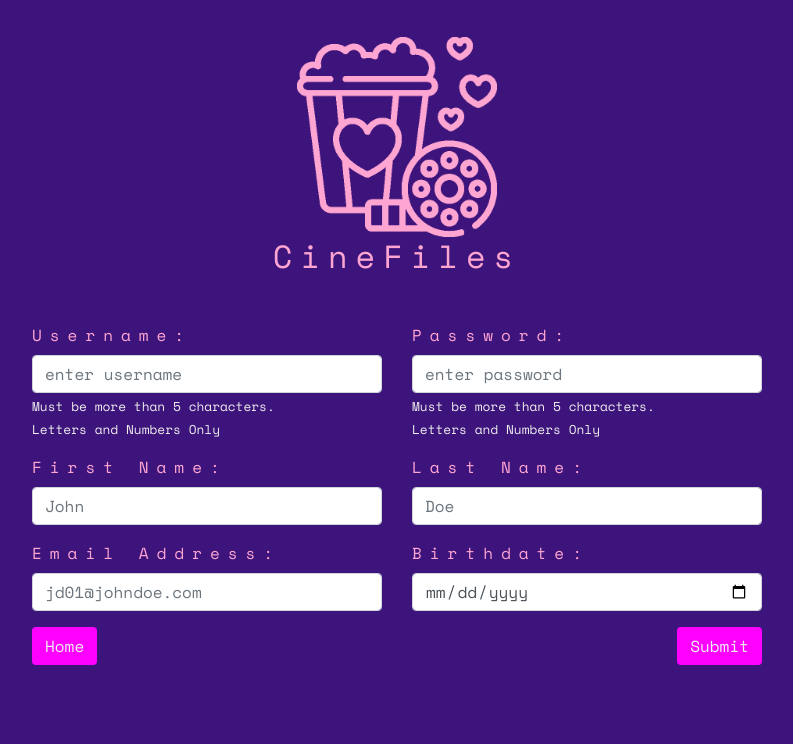
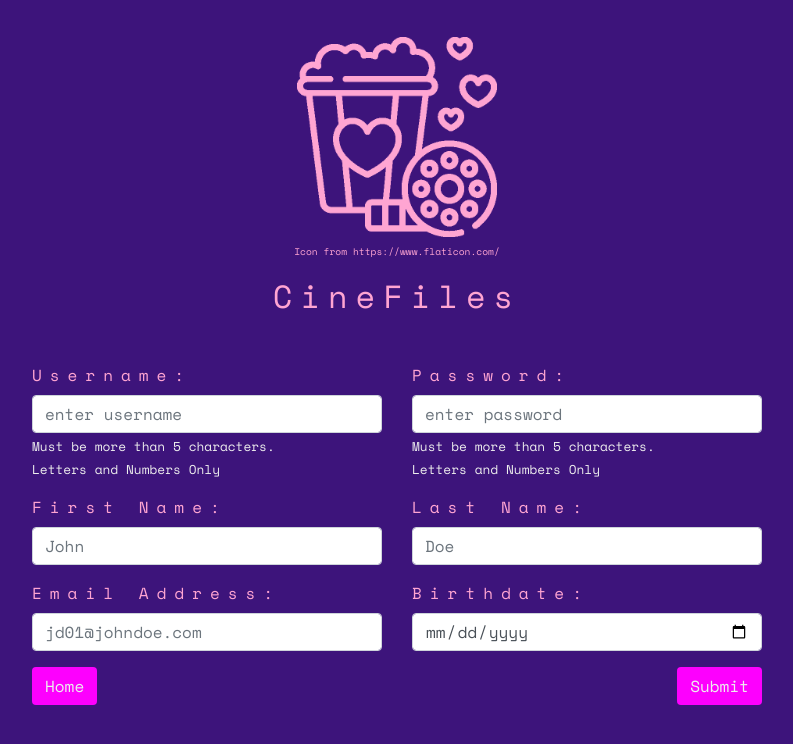
Before and after one commit to rees047/movie-client, a React (Vite) app: page /register in a window 1280 px wide. Shown: the top 744 px of the page, without its empty margins (243-1036 px from the left). Built offline with nearby package versions, Linux system fonts and the light colour scheme.

Commit message:
Updated logo URL and attr
- login, nav, register -> updated logo import syntax
- added attribution to image and css for attribution in register

```diff
--- a/src/components/login-view/login-view.jsx
+++ b/src/components/login-view/login-view.jsx
@@ -6,7 +6,8 @@ import { Row, Col, Form, Button, Image } from 'react-bootstrap';
 import { Link } from 'react-router-dom';
 
 import  './login-view.scss';
-import logo from '../../images/cinema-pink.png';
+//import logo from '../../images/cinema-pink.png';
+import logo from 'url:../../images/cinema-pink.png';
 
 export function LoginView(props){
 
--- a/src/components/navbar-view/navbar-view.jsx
+++ b/src/components/navbar-view/navbar-view.jsx
@@ -7,7 +7,8 @@ import Container from 'react-bootstrap/Container';
 import Button from 'react-bootstrap/Button';
 
 import  './navbar-view.scss';
-import logo from '../../images/cinema-pink.png';
+//import logo from '../../images/cinema-pink.png';
+import logo from 'url:../../images/cinema-pink.png';
 
 export class NavBarView extends React.Component{
 
--- a/src/components/register-view/register-view.jsx
+++ b/src/components/register-view/register-view.jsx
@@ -11,7 +11,8 @@ import Image from 'react-bootstrap/Image';
 import { Link } from 'react-router-dom';
 
 import  './register-view.scss';
-import logo from '../../images/cinema-pink.png';
+//import logo from '../../images/cinema-pink.png';
+import logo from 'url:../../images/cinema-pink.png';
 
 
 export function RegisterView(props){
@@ -61,6 +62,7 @@ export function RegisterView(props){
                     <Row>
                         <Col className="text-center">
                             <Image src={logo} rounded alt="Cinema-Files-Logo" className="logo-image" />
+                            <p><small className="icon-atr">Icon from https://www.flaticon.com/</small></p>
                         </Col>
                     </Row>
                     <Row>
--- a/src/components/register-view/register-view.scss
+++ b/src/components/register-view/register-view.scss
@@ -14,3 +14,9 @@ $lightgrey: #eeeeee;
     letter-spacing: normal;
     list-style: none;
 }
+
+.icon-atr{
+    letter-spacing: normal;
+    text-align: center;
+    font-size: .60em;
+}
```
Also changed, not shown: 5 other files (tests, documents, lock files or other folders).
